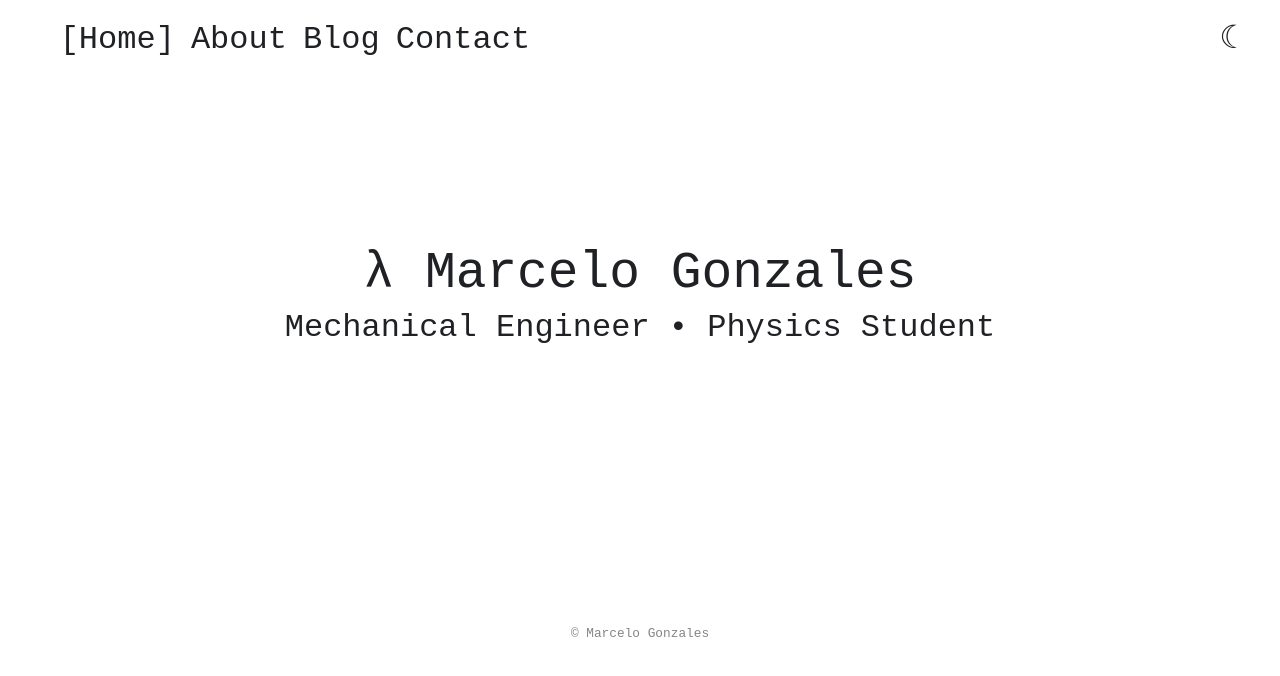
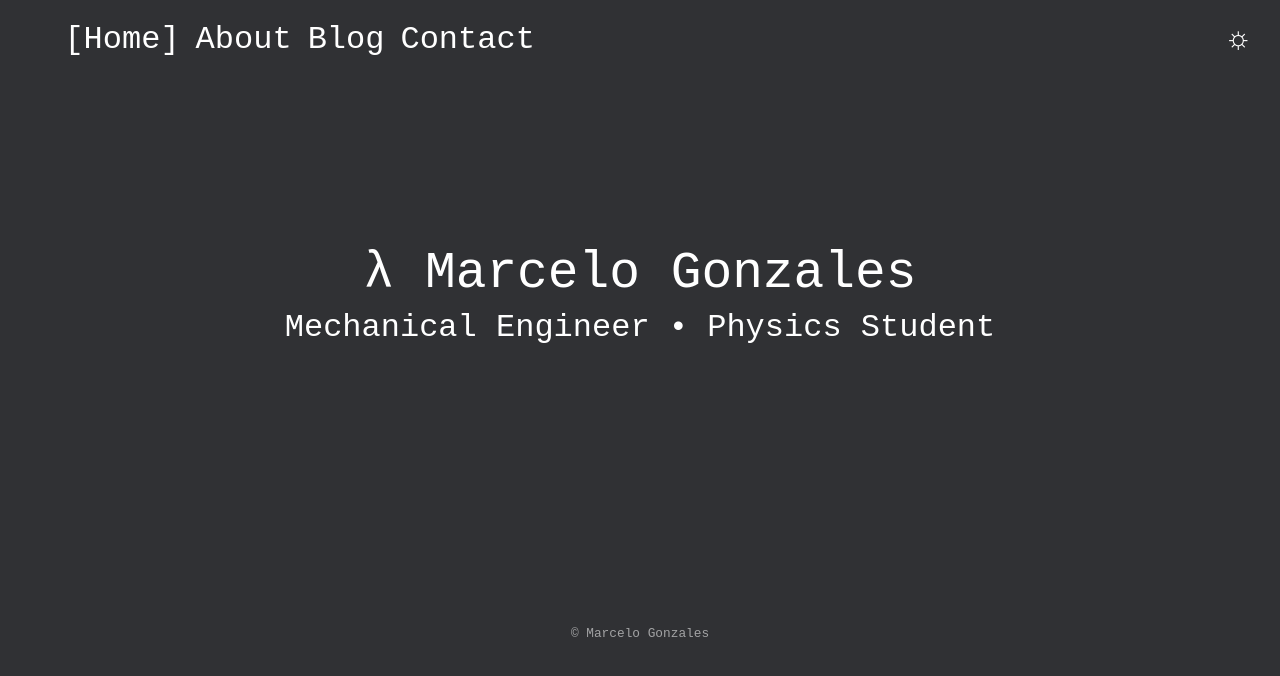
Before and after one commit to Marcelo-Gonzales/marcelo, a React (Vite) app: page / in a window 1280 px wide. Shown: the top 676 px of the page. Built offline with nearby package versions, Linux system fonts and the light colour scheme.

Commit message:
Default is dark instead of light

```diff
--- a/src/components/DarkLightModeButton.jsx
+++ b/src/components/DarkLightModeButton.jsx
@@ -2,7 +2,7 @@ import { useEffect, useState } from "react";
 import { Button } from "react-bootstrap";
 
 function DarkLightModeButton(){
-    const [isLightTheme, setIsLightTheme] = useState(true);
+    const [isLightTheme, setIsLightTheme] = useState(false);
 
     useEffect(() => {
         document.documentElement.classList.toggle(
```
